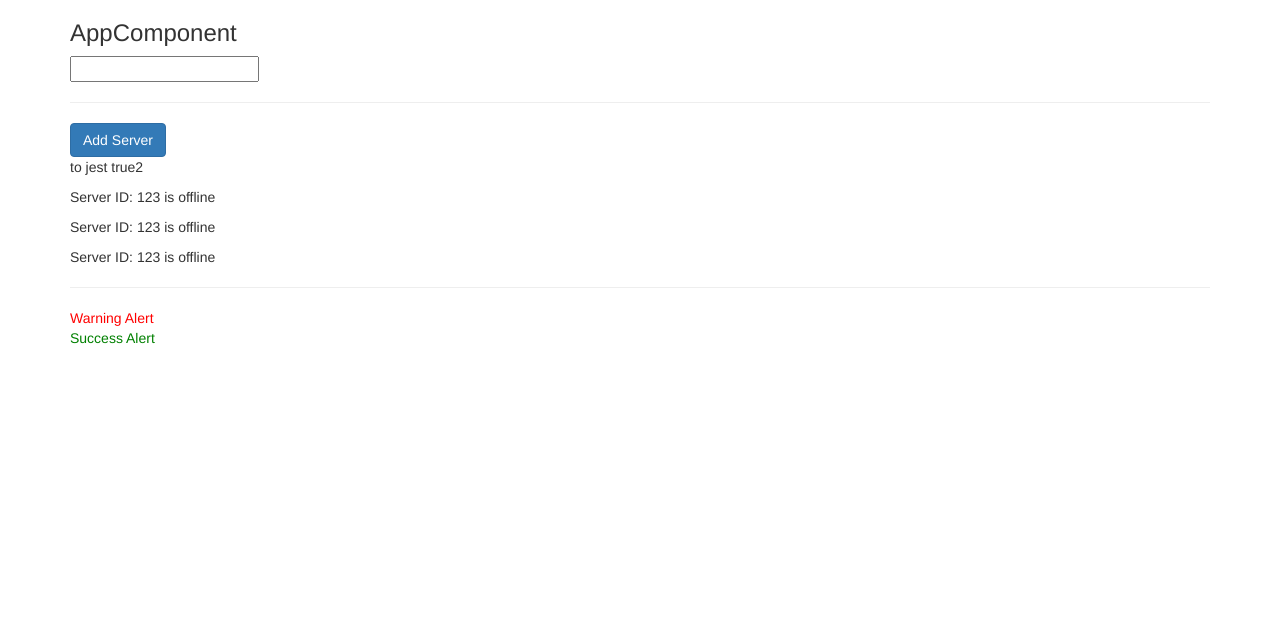
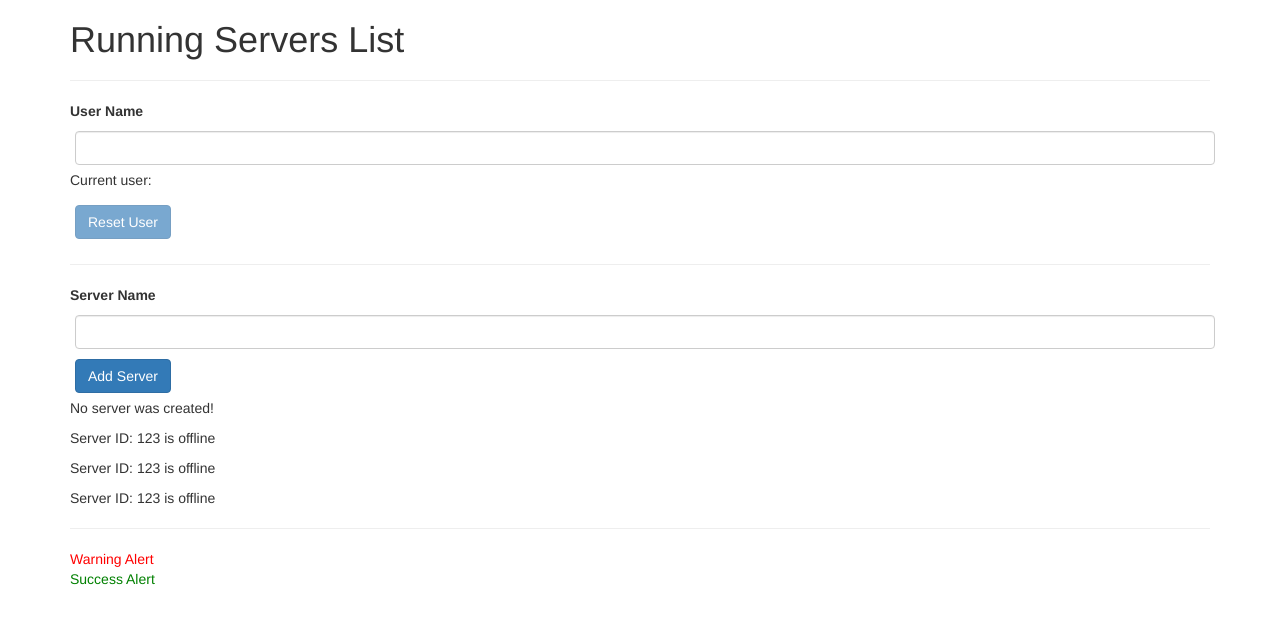
Before and after one commit to pawellesniowski/angular5-udemy1, an Angular app: page / in a window 1280 px wide. Shown: the top 624 px of the page. Built offline with nearby package versions, Linux system fonts and the light colour scheme.

Commit message:
User name form/reset added

```diff
--- a/src/app/app.component.html
+++ b/src/app/app.component.html
@@ -1,7 +1,7 @@
 <div class="container">
-  <h3>AppComponent</h3>
-  <input type="text" [(ngModel)]="name">
-  <p>{{name}}</p>
+  <h1>Running Servers List</h1>
+  <!-- <input type="text" [(ngModel)]="name">
+  <p>{{name}}</p> -->
   <hr>
   <app-servers></app-servers>
   <hr>
--- a/src/app/app.module.ts
+++ b/src/app/app.module.ts
@@ -1,6 +1,6 @@
 import { BrowserModule } from '@angular/platform-browser';
 import { NgModule } from '@angular/core';
-import { FormsModule } from '@angular/forms';
+import { FormsModule } from '@angular/forms'; // must be to be able use ngMmodel
 
 import { AppComponent } from './app.component';
 import { ServerComponent } from './server/server.component';
--- a/src/app/servers/servers.component.css
+++ b/src/app/servers/servers.component.css
@@ -0,0 +1,3 @@
+input, button{
+    margin: 5px;
+}
--- a/src/app/servers/servers.component.html
+++ b/src/app/servers/servers.component.html
@@ -1,10 +1,44 @@
+
+<label>User Name</label>
+<input
+    type="text"
+    class="form-control"
+    [(ngModel)]="username"
+>
+
+<p>Current user: {{username}}</p>
+<button
+    class="btn btn-primary"
+    [disabled]="username===''"
+    (click)="username = ''"
+>
+    Reset User
+</button>
+
+<hr>
+<label>Server Name</label>
+<!-- <input
+    type="text"
+    class="form-control"
+    (input)="onUpdateServerName($event)"
+> -->
+
+<input
+    type="text"
+    class="form-control"
+    [(ngModel)]="serverName"
+>
+
 <button
     class="btn btn-primary"
     [disabled]="!allowNewServer"
+    (click)="onCreateServer()"
 >
     Add Server
 </button>
-<p [innerText]="true2"></p>
+
+<!-- <p [innerText]="allowNewServer"></p> -->
+<p>{{serverCreationStatus}}</p>
 <app-server></app-server>
 <app-server></app-server>
 <app-server></app-server>
--- a/src/app/servers/servers.component.ts
+++ b/src/app/servers/servers.component.ts
@@ -7,16 +7,29 @@ import { Component, OnInit } from '@angular/core';
 })
 export class ServersComponent implements OnInit {
   allowNewServer = false;
-  true2 = 'to jest true2';
+  serverCreationStatus = 'No server was created!';
+  serverName = '';
+  username = '';
 
   constructor() {
     setTimeout(() => {
       this.allowNewServer = true;
-      console.log('this form setTimeout form constructor', this);
     }, 2000);
   } // end of constructor()
 
   ngOnInit() {
   } // end of ngOnInit()
 
+  onCreateServer() {
+    this.serverCreationStatus = `Server ${this.serverName} was created!`;
+  }
+
+  onUpdateServerName(event) {
+    this.serverName = event.target.value;
+  }
+
+  // onResetUser() {
+  //   this.username = '';
+  // }
+
 }
```
